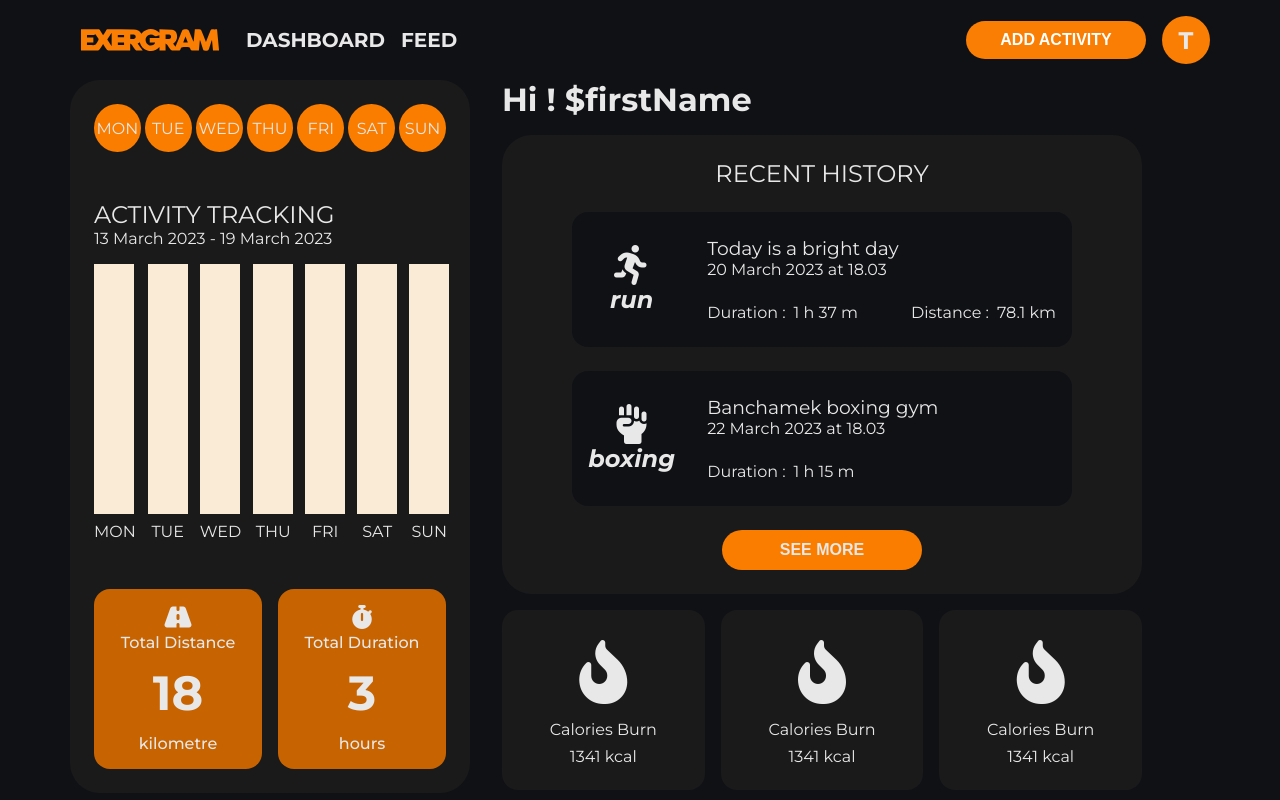
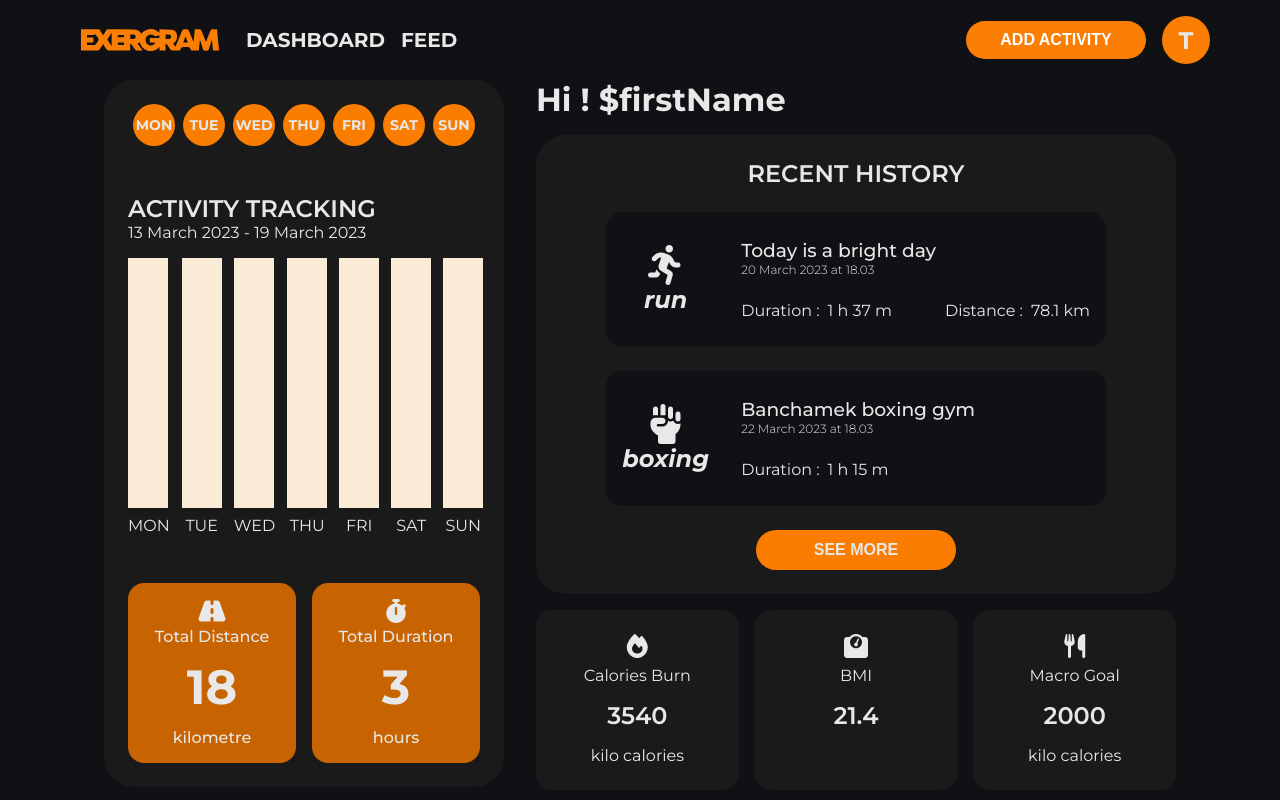
Before and after one commit to ryosantouchh/exergram-frontend-c1, a React (Vite) app: page /dashboard in a window 1280 px wide. Shown: the top 800 px of the page. Built offline with nearby package versions, Linux system fonts and the light colour scheme.

Commit message:
completed dashboard page includes breaking all components and re-factor css styles

```diff
--- a/src/components/Dashboard/ActivityTrackBox.jsx
+++ b/src/components/Dashboard/ActivityTrackBox.jsx
@@ -5,7 +5,7 @@ const ActivityTrackBox = () => {
   return (
     <div className="activity-track-box">
       <div>
-        <h2 style={{ fontWeight: "400" }}>ACTIVITY TRACKING</h2>
+        <h2 style={{ fontWeight: "600" }}>ACTIVITY TRACKING</h2>
         <p>13 March 2023 - 19 March 2023</p>
       </div>
       <ChartBox />
--- a/src/components/Dashboard/NonImageActivityCard.jsx
+++ b/src/components/Dashboard/NonImageActivityCard.jsx
@@ -21,8 +21,10 @@ const NonImageActivityCard = (props) => {
       </div>
       <div className="activity-right">
         <div>
-          <h3 style={{ fontWeight: "400" }}>{props.value.title}</h3>
-          <p>{props.value.dateTime}</p>
+          <h3 style={{ fontWeight: "500" }}>{props.value.title}</h3>
+          <p style={{ fontSize: "12px", fontWeight: "300" }}>
+            {props.value.dateTime}
+          </p>
         </div>
         <div className="card-stat">
           {props.value.duration !== 0 && (
--- a/src/components/Dashboard/RecentHistory.jsx
+++ b/src/components/Dashboard/RecentHistory.jsx
@@ -23,7 +23,7 @@ const mockActivityCard = [
 const RecentHistory = () => {
   return (
     <div className="history-container">
-      <h2 style={{ fontWeight: "400" }}>RECENT HISTORY</h2>
+      <h2 style={{ fontWeight: "600" }}>RECENT HISTORY</h2>
 
       <div className="history-card-box">
         {mockActivityCard.map((item, idx) => {
--- a/src/components/Dashboard/SummaryHealthBox.jsx
+++ b/src/components/Dashboard/SummaryHealthBox.jsx
@@ -1,12 +1,39 @@
 import React from "react";
 import SummaryHealthCard from "./SummaryHealthCard";
+
+const mockHealthData = [
+  {
+    title: "Calories Burn",
+    icon: "fa-solid fa-fire",
+    data: {
+      value: 3540,
+      unit: "kilo calories",
+    },
+  },
+  {
+    title: "BMI",
+    icon: "fa-solid fa-weight-scale",
+    data: {
+      value: 21.4,
+      unit: "",
+    },
+  },
+  {
+    title: "Macro Goal",
+    icon: "fa-solid fa-utensils",
+    data: {
+      value: 2000,
+      unit: "kilo calories",
+    },
+  },
+];
 
 const SummaryHealthBox = () => {
   return (
     <div className="summary-health-box">
-      <SummaryHealthCard />
-      <SummaryHealthCard />
-      <SummaryHealthCard />
+      {mockHealthData.map((item, idx) => {
+        return <SummaryHealthCard value={item} key={idx} />;
+      })}
     </div>
   );
 };
--- a/src/components/Dashboard/SummaryHealthCard.jsx
+++ b/src/components/Dashboard/SummaryHealthCard.jsx
@@ -3,14 +3,17 @@ import React from "react";
 const SummaryHealthCard = (props) => {
   return (
     <div className="summary-health-card">
-      <div className="summary-icon">
+      <div className="summary-health-icon">
         <i
-          className="summary-icon fa-solid fa-fire-flame-curved"
-          style={{ color: "#e8e8e8" }}
+          className={props.value.icon}
+          style={{ color: "#e8e8e8", marginBottom: "8px" }}
         ></i>
+        <p>{props.value.title}</p>
       </div>
-      <p>Calories Burn</p>
-      <p>1341 kcal</p>
+      <p style={{ fontSize: "24px", fontWeight: "600" }}>
+        {props.value.data.value}
+      </p>
+      <p>{props.value.data.unit}</p>
     </div>
   );
 };
--- a/src/styles/Dashboard.css
+++ b/src/styles/Dashboard.css
@@ -8,6 +8,7 @@
   display: flex;
   background-color: var(--bg-color);
   gap: 32px;
+  justify-content: center;
 }
 
 /* ----- dashboard left ----- */
@@ -50,20 +51,21 @@
 .consistency-box {
   display: flex;
   justify-content: center;
-  gap: 4px;
+  gap: 8px;
 }
 
 .consistency-box > div {
   background-color: var(--accent-color);
-  width: 48px;
-  height: 48px;
+  width: 42px;
+  height: 42px;
   border-radius: 50%;
   display: grid;
   place-content: center;
 }
 
 .consistency-box > div > p {
-  font-size: 16px;
+  font-size: 14px;
+  font-weight: 700;
 }
 
 .summary-container {
@@ -134,12 +136,18 @@
   width: 500px;
   height: 135px;
   display: flex;
-
   padding: 16px;
   gap: 32px;
   border-radius: 16px;
+  align-items: center;
+  transition: transform 0.2s ease-in-out;
+}
 
-  align-items: center;
+.recent-history-card:hover {
+  cursor: pointer;
+  outline: 3px solid var(--accent-color);
+  transition: transform 0.2s ease-in-out;
+  transform: translateY(-3px);
 }
 
 .activity-right {
@@ -184,18 +192,29 @@
   font-size: 16px;
 }
 
+.see-more-btn:hover {
+  cursor: pointer;
+  background-color: var(--bg-color);
+  transition: 0.2s ease-in-out;
+  border: 3px solid var(--accent-color);
+}
+
+.see-more-btn:active {
+  scale: 1.05;
+}
+
 /* ----- summary box ----- */
 .summary-health-card {
   background-color: var(--primary-color);
   color: var(--white-text);
   width: 100%;
   height: 180px;
-  padding: 16px;
+  padding: 24px 8px;
   border-radius: 16px;
   text-align: center;
   display: flex;
   flex-direction: column;
-  justify-content: space-evenly;
+  gap: 16px;
 }
 
 .summary-health-box {
@@ -203,6 +222,6 @@
   gap: 16px;
 }
 
-.summary-icon {
-  font-size: 64px;
+.summary-health-icon i {
+  font-size: 24px;
 }
```
